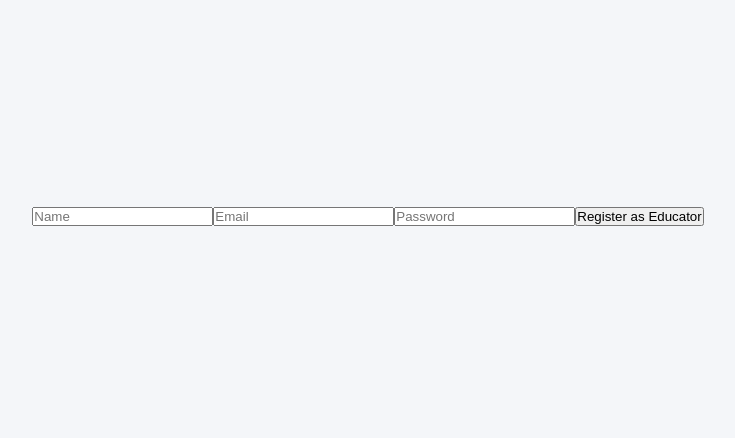
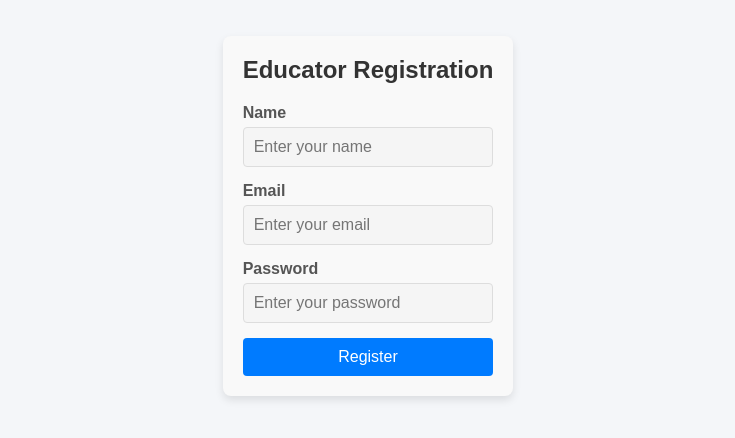
Before and after one commit to gayathirijeyananthan/RBAC-Authentication, a React (Create React App) app in the folder frontend/: page /educator/register in a window 1280 px wide. Shown: the part 184-622 px from the top of the page, without its empty margins (272-1007 px from the left). Built offline with nearby package versions, Linux system fonts and the light colour scheme.

Commit message:
Full RBAC cover => User|Admin|Educator

```diff
--- a/frontend/src/App.js
+++ b/frontend/src/App.js
@@ -7,6 +7,7 @@ import AdminPanel from './components/AdminPanel';
 import UserDashboard from './components/UserDashboard';
 import LandingPage from './components/LandingPage';
 import Educator from './components/Educator'
+import EduDashboard from './components/EduDashboard';
 
 // Main App Component
 const App = () => {
@@ -41,11 +42,11 @@ const App = () => {
     <Router>
       <Routes>
       <Route path="/" element={<LandingPage/>} />
-
         {/* Public Routes */}
         <Route path="/login" element={<Login setToken={setToken} setRole={setRole} />} />
         <Route path="/register" element={<Register />} />
         <Route path="/educator/register" element={<Educator/>} />
+
 
 
         {/* Protected Routes */}
@@ -57,6 +58,10 @@ const App = () => {
           path="/user"
           element={role === 'user' ? <UserDashboard logout={logout} /> : <Navigate to="/" />}
         />
+         <Route
+          path="/educator"
+          element={role === 'educator' ? <EduDashboard logout={logout} /> : <Navigate to="/" />}
+        />
       </Routes>
     </Router>
   );
--- /dev/null
+++ b/frontend/src/components/EduDashboard.js
@@ -0,0 +1,13 @@
+import React from 'react';
+
+const EduDashboard = ({ logout }) => {
+  return (
+    <div>
+      <h2>Educator Dashboard</h2>
+      <p>Welcome, Educator!</p>
+      <button onClick={logout}>Logout</button>
+    </div>
+  );
+};
+
+export default EduDashboard;
--- /dev/null
+++ b/frontend/src/components/Educator.css
@@ -0,0 +1,67 @@
+/* Container for the form */
+.registration-form-container {
+    max-width: 400px;
+    margin: 50px auto;
+    padding: 20px;
+    background-color: #f9f9f9;
+    border-radius: 8px;
+    box-shadow: 0 4px 8px rgba(0, 0, 0, 0.1);
+    text-align: center;
+  }
+
+  h2 {
+    margin-bottom: 20px;
+    font-size: 24px;
+    color: #333;
+  }
+
+  /* Form group styling */
+  .form-group {
+    margin-bottom: 15px;
+    text-align: left;
+  }
+
+  .form-group label {
+    display: block;
+    margin-bottom: 5px;
+    font-weight: bold;
+    color: #555;
+  }
+
+  .form-group input {
+    width: 100%;
+    padding: 10px;
+    border: 1px solid #ddd;
+    border-radius: 4px;
+    font-size: 16px;
+    background-color: #f5f5f5;
+  }
+
+  .form-group input:focus {
+    border-color: #007bff;
+    background-color: #fff;
+    outline: none;
+  }
+
+  /* Submit button styling */
+  .submit-btn {
+    width: 100%;
+    padding: 10px;
+    background-color: #007bff;
+    border: none;
+    color: #fff;
+    font-size: 16px;
+    border-radius: 4px;
+    cursor: pointer;
+  }
+
+  .submit-btn:hover {
+    background-color: #0056b3;
+  }
+
+  /* Error message styling */
+  .error-message {
+    color: red;
+    margin-top: 10px;
+    font-size: 14px;
+  }
--- a/frontend/src/components/Educator.js
+++ b/frontend/src/components/Educator.js
@@ -1,31 +1,107 @@
+// import React, { useState } from 'react';
+// import axios from 'axios';
+
+// const EducatorRegistration = () => {
+//   const [username, setUsername] = useState('');
+//   const [email, setEmail] = useState('');
+//   const [password, setPassword] = useState('');
+//   const [role, setRole] = useState('educator'); // Default role is 'user'
+//   const [error, setError] = useState(''); // State to hold the error message
+
+
+//   const handleSubmit = async (e) => {
+//     e.preventDefault();
+
+//     try {
+//       await axios.post('http://localhost:5000/api/auth/educator/register',
+//         { username, email, password, role }, {
+//         headers: {
+//           'Content-Type': 'application/json',
+//         },
+//       });
+//       alert('Educator registered successfully');
+//       setError(''); // Clear the error if successful
+//     } catch (error) {
+//       if (error.response) {
+//         // Log detailed error response for debugging
+//         console.log('Error response data:', error.response.data);
+//         setError(error.response.data.message || 'Registration failed'); // Show specific message if available
+//       } else {
+//         console.log(JSON.stringify(error, null, 2));
+//         setError('Registration failed');
+//       }
+//     }
+//   };
+
+//   return (
+//     <form onSubmit={handleSubmit}>
+//       <input
+//         type="text"
+//         name="name"
+//         value={username}
+//         onChange={(e) => setUsername(e.target.value)}
+//         placeholder="Name"
+//         required
+//       />
+//       <input
+//         type="email"
+//         name="email"
+//         value={email}
+//         onChange={(e) => setEmail(e.target.value)}
+//         placeholder="Email"
+//         required
+//       />
+//       <input
+//         type="password"
+//         name="password"
+//         value={password}
+//         onChange={(e) => setPassword(e.target.value)}
+//         placeholder="Password"
+//         required
+//       />
+//       <button type="submit">Register as Educator</button>
+//       {error && <p style={{ color: 'red' }}>{error}</p>}
+//     </form>
+//   );
+// };
+
+// export default EducatorRegistration;
+
 import React, { useState } from 'react';
+import { useNavigate } from 'react-router-dom';
 import axios from 'axios';
+import './Educator.css'; // Import external CSS file
+
 
 const EducatorRegistration = () => {
   const [username, setUsername] = useState('');
   const [email, setEmail] = useState('');
   const [password, setPassword] = useState('');
-  const [role, setRole] = useState('educator'); // Default role is 'user'
-  const [error, setError] = useState(''); // State to hold the error message
+  const [role, setRole] = useState('educator');
+  const [error, setError] = useState('');
+  const navigate = useNavigate();  // For navigation
 
 
   const handleSubmit = async (e) => {
     e.preventDefault();
 
     try {
-      await axios.post('http://localhost:5000/api/auth/educator/register',
-        { username, email, password, role }, {
+      await axios.post(
+        'http://localhost:5000/api/auth/educator/register',
+        { username, email, password, role },
+        {
           headers: {
             'Content-Type': 'application/json',
-        },
-      });
+          }
+        }
+      );
       alert('Educator registered successfully');
+      navigate('/login');
       setError(''); // Clear the error if successful
     } catch (error) {
       if (error.response) {
-        // Log detailed error response for debugging
         console.log('Error response data:', error.response.data);
-        setError(error.response.data.message || 'Registration failed'); // Show specific message if available
+        setError(error.response.data.message || 'Registration failed');
       } else {
         console.log(JSON.stringify(error, null, 2));
         setError('Registration failed');
@@ -34,34 +110,46 @@ const EducatorRegistration = () => {
   };
 
   return (
+    <div className="registration-form-container">
+      <h2>Educator Registration</h2>
       <form onSubmit={handleSubmit}>
+        <div className="form-group">
+          <label htmlFor="username">Name</label>
           <input
             type="text"
-        name="name"
+            id="username"
             value={username}
             onChange={(e) => setUsername(e.target.value)}
-        placeholder="Name"
+            placeholder="Enter your name"
             required
           />
+        </div>
+        <div className="form-group">
+          <label htmlFor="email">Email</label>
           <input
             type="email"
-        name="email"
+            id="email"
             value={email}
             onChange={(e) => setEmail(e.target.value)}
-        placeholder="Email"
+            placeholder="Enter your email"
             required
           />
+        </div>
+        <div className="form-group">
+          <label htmlFor="password">Password</label>
           <input
             type="password"
-        name="password"
+            id="password"
             value={password}
             onChange={(e) => setPassword(e.target.value)}
-        placeholder="Password"
+            placeholder="Enter your password"
             required
           />
-      <button type="submit">Register as Educator</button>
-      {error && <p style={{ color: 'red' }}>{error}</p>}
+        </div>
+        <button type="submit" className="submit-btn">Register</button>
+        {error && <p className="error-message">{error}</p>}
       </form>
+    </div>
   );
 };
 
--- a/frontend/src/components/Login.js
+++ b/frontend/src/components/Login.js
@@ -84,9 +84,12 @@ const Login = ({ setToken, setRole }) => {
 
       if (role === 'admin') {
         navigate('/admin');
+      } else if (role === 'educator') {
+        navigate('/educator');
       } else {
         navigate('/user');
       }
+
     } catch (error) {
       console.error('Login failed', error);
     }
```
Lines whose indentation alone changed are shown as unchanged.
